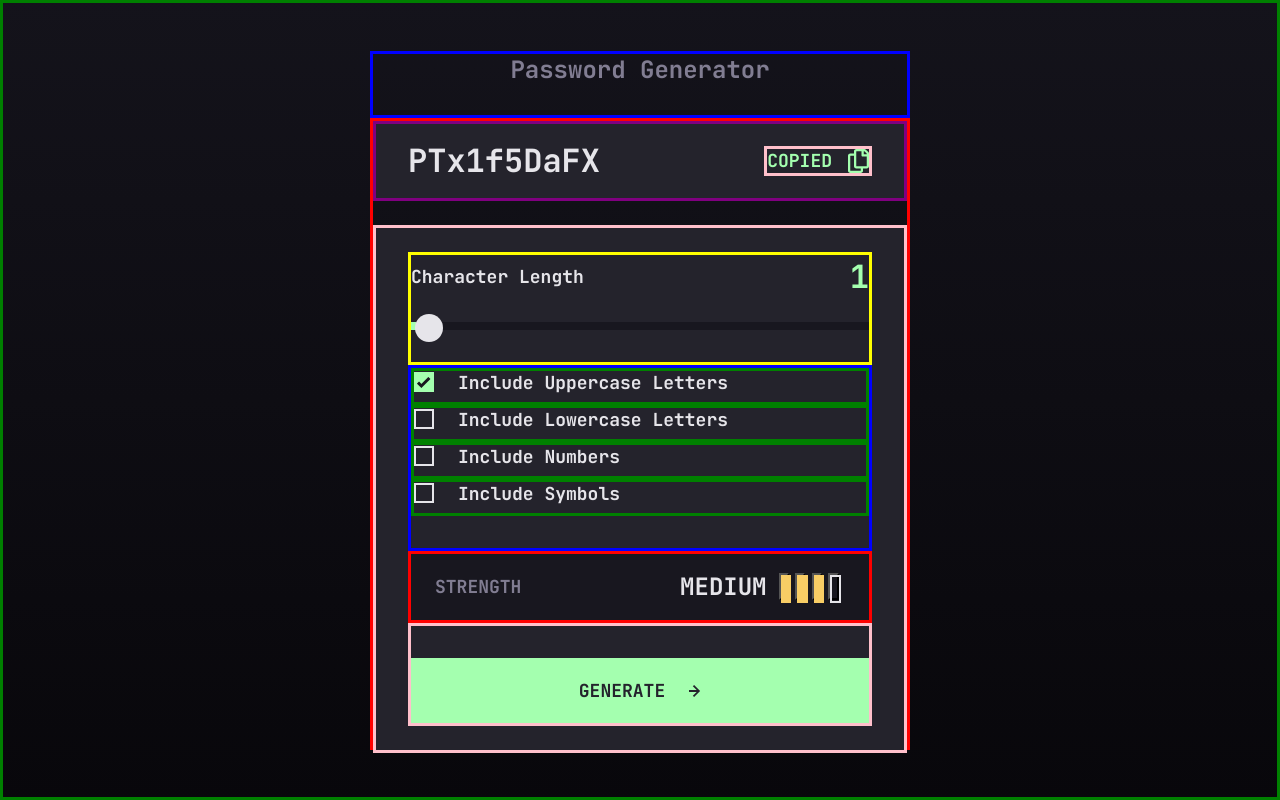
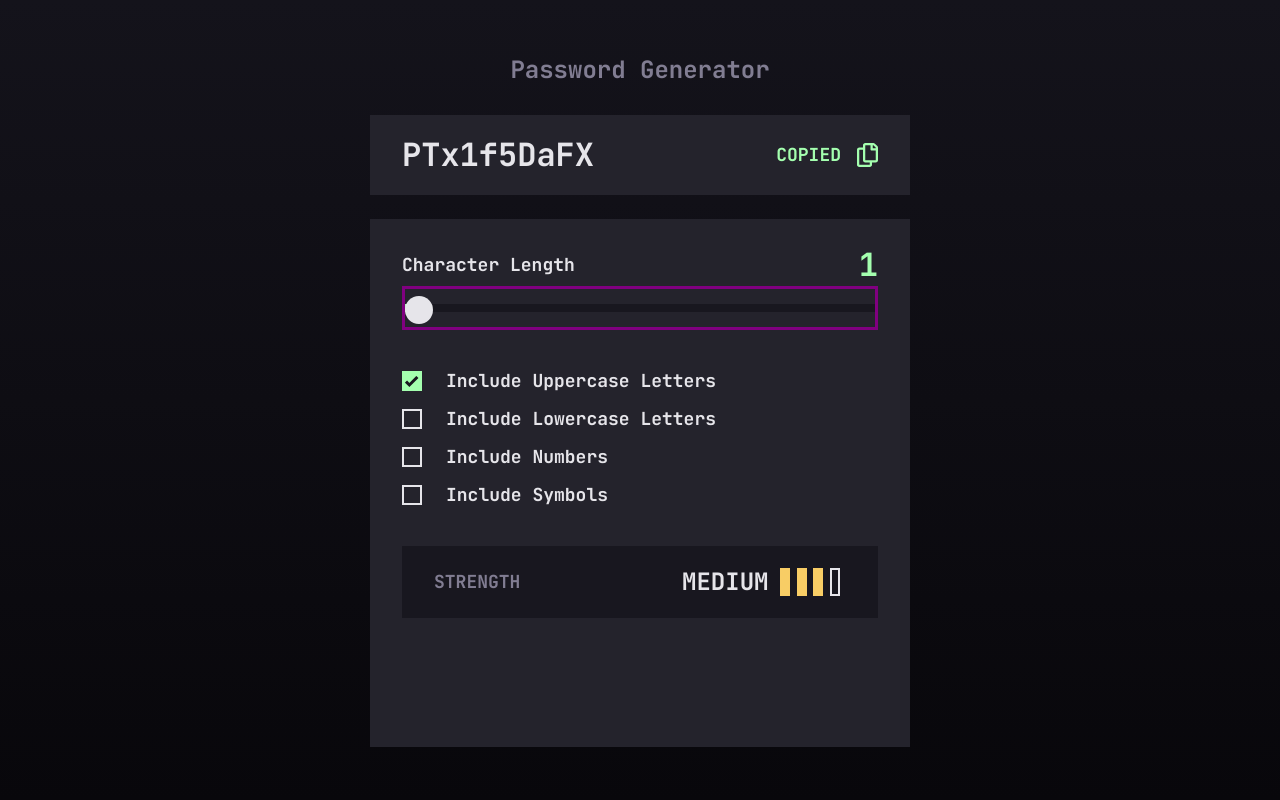
Before and after one commit to brunocs90/password-generator, a React (Vite) app: page / in a window 1280 px wide. Built offline with nearby package versions, Linux system fonts and the light colour scheme.

Commit message:
adjusting css and fixed slidercharacterLength

```diff
--- a/src/components/Button/styles.ts
+++ b/src/components/Button/styles.ts
@@ -3,14 +3,13 @@ import styled from 'styled-components';
 export const ButtonContainer = styled.button`
 	width: 100%;
 	padding-top: 2rem;
-	border: solid pink;
 	background-color: ${({ theme }) => theme.colors.darkGrey};;
 
 	.primary-button {
 		width: 100%;
 		height: 65px;
 		display: flex;
-		flex-direction: ropw;
+		flex-direction: row;
 		justify-content: center;
 		align-items: center;
 
@@ -23,6 +22,7 @@ export const ButtonContainer = styled.button`
 		text-transform: uppercase;
 		cursor: pointer;
 		border: 2px solid ${({ theme }) => theme.colors.neonGreen};
+		box-sizing: border-box;
 
 		.arrow-icon{
 			padding-left: 1.5rem;
--- a/src/components/GeneratedPassword/styles.ts
+++ b/src/components/GeneratedPassword/styles.ts
@@ -8,8 +8,8 @@ export const GeneratedPasswordContainer = styled.div`
     align-items: center;
 
     background-color: ${({ theme }) => theme.colors.darkGrey};
-    padding: 1.25rem 2rem;
-    border: solid purple;
+    padding: 0rem 2rem;
+    /* border: solid purple; */
 
     .show {
         visibility: visible;
@@ -22,7 +22,7 @@ export const GeneratedPasswordContainer = styled.div`
     .password-placeholder {
         color: ${({ theme }) => theme.colors.grey};
         font-size: ${({ theme }) => theme.Typography.Heading_L['font-size']};
-        border: solid yellow;
+        /* border: solid yellow; */
     }
 
     .generated-password {
--- a/src/components/IconPassword/styles.ts
+++ b/src/components/IconPassword/styles.ts
@@ -4,7 +4,7 @@ export const IconPasswordContainer = styled.div`
     display: flex;
     gap: 1rem;
     align-items: center;
-    border: solid pink;
+    /* border: solid pink; */
 
     svg {
         width: 21px;
--- a/src/components/OptionsPassword/styles.ts
+++ b/src/components/OptionsPassword/styles.ts
@@ -2,20 +2,21 @@ import styled from 'styled-components';
 
 export const OptionsPasswordContainer = styled.div`
 	width: 100%;
+	height: 216px;
 	color: ${({ theme }) => theme.colors.almostWhite};
 	font-size: ${({ theme }) => theme.Typography.Body_M['font-size']};
 	font-weight: ${({ theme }) => theme.Typography.Body_M['font-weight']};
 	line-height: ${({ theme }) => theme.Typography.Body_M['line-height']};
-	border: solid blue;
-	padding-bottom: 2rem;
+	/* border: solid white; */
+	padding: 2rem 0rem;
 
 	.container-option {
 		width: 100%;
+		height: 38px;
 		display: flex;
 		align-items: center;
 		justify-content: flex-start;
-		padding-bottom: 0.5rem;
-		border: solid green;
+		/* border: solid green; */
 	}
 
 	.checkbox{
--- a/src/components/PageTitle/styles.ts
+++ b/src/components/PageTitle/styles.ts
@@ -11,5 +11,5 @@ export const PageTitleContainer = styled.div`
     line-height: ${({ theme }) => theme.Typography.Heading_M['line-height']};
     color: ${({ theme }) => theme.colors.grey};
 
-    border: solid blue;
+    /* border: solid blue; */
 `;
--- a/src/components/PasswordGenerator/PasswordGenerator.tsx
+++ b/src/components/PasswordGenerator/PasswordGenerator.tsx
@@ -27,7 +27,7 @@ export function PasswordGenerator() {
             <SliderCharacterLength />
             <OptionsPassword optionsPassword={optionsText} />
             <PasswordStrength strength={strength} handleOnClickStrength={handleOnClickStrength} />
-            <Button disable={false} onClick={handleClickButton} />
+            {/* <Button disable={false} onClick={handleClickButton} /> */}
         </PasswordGeneratorContainer>
     );
 }
--- a/src/components/PasswordGenerator/styles.ts
+++ b/src/components/PasswordGenerator/styles.ts
@@ -2,7 +2,7 @@ import styled from 'styled-components';
 
 export const PasswordGeneratorContainer = styled.div`
 	width: 100%;
-	height: 100%;
+	height: 33rem;
 	margin-top: 1.5rem;
 	padding: 1.5rem 2rem;
 
@@ -10,5 +10,5 @@ export const PasswordGeneratorContainer = styled.div`
 	flex-direction: column;
 	background-color: ${({ theme }) => theme.colors.darkGrey};
 
-	border: solid pink;
+	/* border: solid blue; */
 `;
--- a/src/components/PasswordStrength/PasswordStrength.tsx
+++ b/src/components/PasswordStrength/PasswordStrength.tsx
@@ -45,12 +45,13 @@ export function PasswordStrength({ strength, handleOnClickStrength }: StrengthPr
                 {availableStrengths.map((level) => {
                     if (level > 0)
                         return (
-                            <button key={level}
-                                onClick={() => handleOnClickStrength(level)}
-                                onMouseEnter={() => setTempStrength(level)}
-                                onMouseLeave={() => setTempStrength(strength)}>
-                                <Gauge key={level} currentLevel={tempStrength} availableLevel={level} />
-                            </button>
+                            <Gauge key={level} currentLevel={tempStrength} availableLevel={level} />
+                            // <button key={level}
+                            //     onClick={() => handleOnClickStrength(level)}
+                            //     onMouseEnter={() => setTempStrength(level)}
+                            //     onMouseLeave={() => setTempStrength(strength)}>
+                            //     <Gauge key={level} currentLevel={tempStrength} availableLevel={level} />
+                            // </button>
                         );
                 })}
             </div>
--- a/src/components/PasswordStrength/styles.ts
+++ b/src/components/PasswordStrength/styles.ts
@@ -7,17 +7,17 @@ export const PasswordStrengthContainer = styled.div`
 	flex-direction: row;
 	justify-content: space-between;
 	align-items: center;
+	background-color: ${({ theme }) => theme.colors.veryDarkGrey};
+    padding: 0rem 2rem;
 
-	background-color: ${({ theme }) => theme.colors.veryDarkGrey};
-    padding: 0.75rem 1.5rem;
-
-	border: solid red;
+	/* border: solid yellow; */
 
 	.strength-text{
 		color: ${({ theme }) => theme.colors.grey};
 		font-size: ${({ theme }) => theme.Typography.Body_M['font-size']};
 		font-weight: ${({ theme }) => theme.Typography.Body_M['font-weight']};
 		line-height: ${({ theme }) => theme.Typography.Body_M['line-height']};
+		/* border: solid blue; */
 	}
 
 	.gauge-container{
@@ -25,7 +25,7 @@ export const PasswordStrengthContainer = styled.div`
 		flex-direction: row;
 		justify-items: center;
 		align-items: center;
-		/* border: solid yellow; */
+		/* border: solid red; */
 	}
 
 	.gauge-text{
@@ -39,16 +39,16 @@ export const PasswordStrengthContainer = styled.div`
 
 	.strength-gauge {
 		display: block;
-		width: 0.65rem;
+		width: 0.625rem;
 		height: 1.75rem;
 		margin-right: 0.4rem;
 		border: 2px solid ${({ theme }) => theme.colors.almostWhite};
+		box-sizing: border-box;
 	}
 
 	.too-weak {
       background-color: ${({ theme }) => theme.colors.red};
       border-color: ${({ theme }) => theme.colors.red};
-
     }
 
     .weak {
--- a/src/components/SliderCharacterLength/SliderCharacterLength.tsx
+++ b/src/components/SliderCharacterLength/SliderCharacterLength.tsx
@@ -5,7 +5,7 @@ export function SliderCharacterLength() {
     const [value, setValue] = useState(1);
 
     const handleInputValue = (event: ChangeEvent<HTMLInputElement>) => {
-        const number = Number(event.target.value)
+        const number = Number(event.target.value);
         setValue(number);
     }
 
@@ -16,7 +16,7 @@ export function SliderCharacterLength() {
                 <span className="number">{value}</span>
             </PasswordCharacterLengthHeader>
             <PasswordSliderContainer>
-                <PasswordSlider value={value} onChange={handleInputValue} />
+                <PasswordSlider min={1} max={20} value={value} onChange={handleInputValue} />
             </PasswordSliderContainer>
         </SliderCharacterLengthContainer>
     );
--- a/src/components/SliderCharacterLength/styles.ts
+++ b/src/components/SliderCharacterLength/styles.ts
@@ -2,20 +2,23 @@ import styled from 'styled-components';
 
 export const SliderCharacterLengthContainer = styled.div`
 	width: 100%;
+	height: 87px;
 	display: flex;
 	flex-direction: column;
 	align-items: flex-start;
 	padding-bottom: 1rem;
 
-	border: solid yellow;
+	/* border: solid red; */
 `;
 
 export const PasswordCharacterLengthHeader = styled.div`
 	width: 100%;
+	height: 43px;
 	display: flex;
 	flex-direction: row;
 	justify-content: space-between;
 	align-items: center;
+	/* border: solid green; */
 
 	.text {
 		color: ${({ theme }) => theme.colors.almostWhite};
@@ -34,11 +37,13 @@ export const PasswordCharacterLengthHeader = styled.div`
 
 export const PasswordSliderContainer = styled.div`
 	width: 100%;
+	height: 44px;
 	display: flex;
 	flex-direction: column;
-	padding-top: 1.5rem;
+	padding-top: 1rem;
 	justify-content: center;
 	align-items: center;
+	border: solid purple;
 `;
 
 export const PasswordSlider = styled.input.attrs({ type: 'range' })`
@@ -47,11 +52,12 @@ export const PasswordSlider = styled.input.attrs({ type: 'range' })`
 	-webkit-appearance: none;
 	background: transparent;
 	margin-bottom: 1rem;
+	--value: ${props => props.value};
 	--range: calc(var(--max) - var(--min));
 	--ratio: calc((var(--value) - var(--min)) / var(--range));
 	--sx: calc(0.5 * 2em + var(--ratio) * (100% - 2em));
-	--min: 1;
-	--max: 20;
+	--min: ${props => props.min};
+	--max: ${props => props.max};
 
 	& progress {
 		-webkit-appearance: none;
@@ -65,7 +71,7 @@ export const PasswordSlider = styled.input.attrs({ type: 'range' })`
 
 	//Chrome
 	&::-webkit-slider-runnable-track {
-		background: ${(props) => `linear-gradient(to right, #A4FFAF 0%, #A4FFAF ${props.value}%, #18171F ${props.value}%, #18171F 100% )`};
+		background: ${(props) => `linear-gradient(to right, #A4FFAF 0%, #A4FFAF ${(Number(props.value) * 5)}%, #18171F ${props.value}%, #18171F 100% )`};
 		-webkit-appearance: none;
 		height: 0.50rem;
 	}
--- a/src/styles.ts
+++ b/src/styles.ts
@@ -7,7 +7,6 @@ export const PageContainer = styled.div`
     flex-direction: column;
     align-items: center;
     justify-content: center;
-    border: solid green;
 `;
 
 export const MainContainer = styled.div`
@@ -16,5 +15,5 @@ export const MainContainer = styled.div`
     align-items: flex-start;
     width: 33.75rem;
     height: 39.5rem;
-    border: solid red;
+    /* border: solid yellow; */
 `;
```
